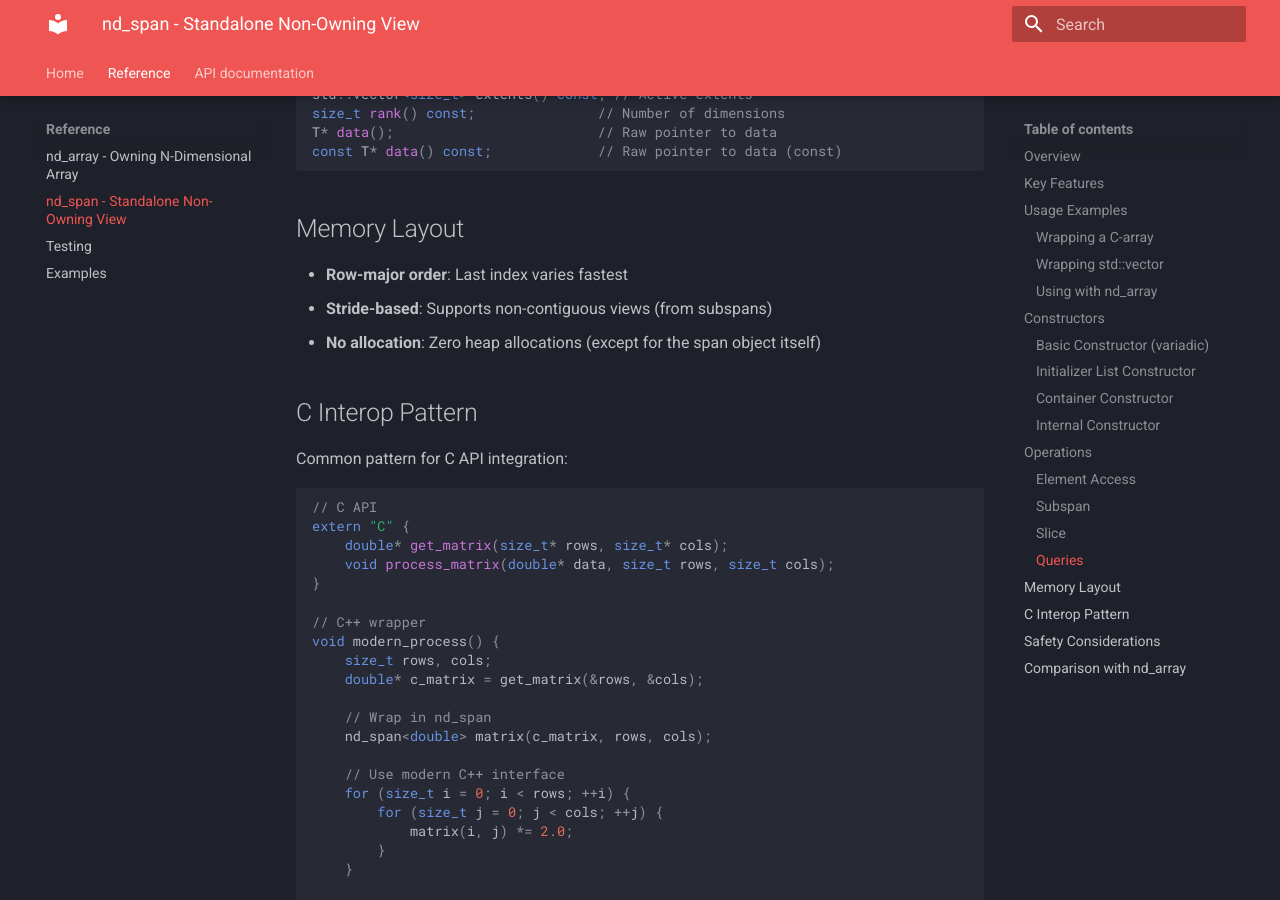
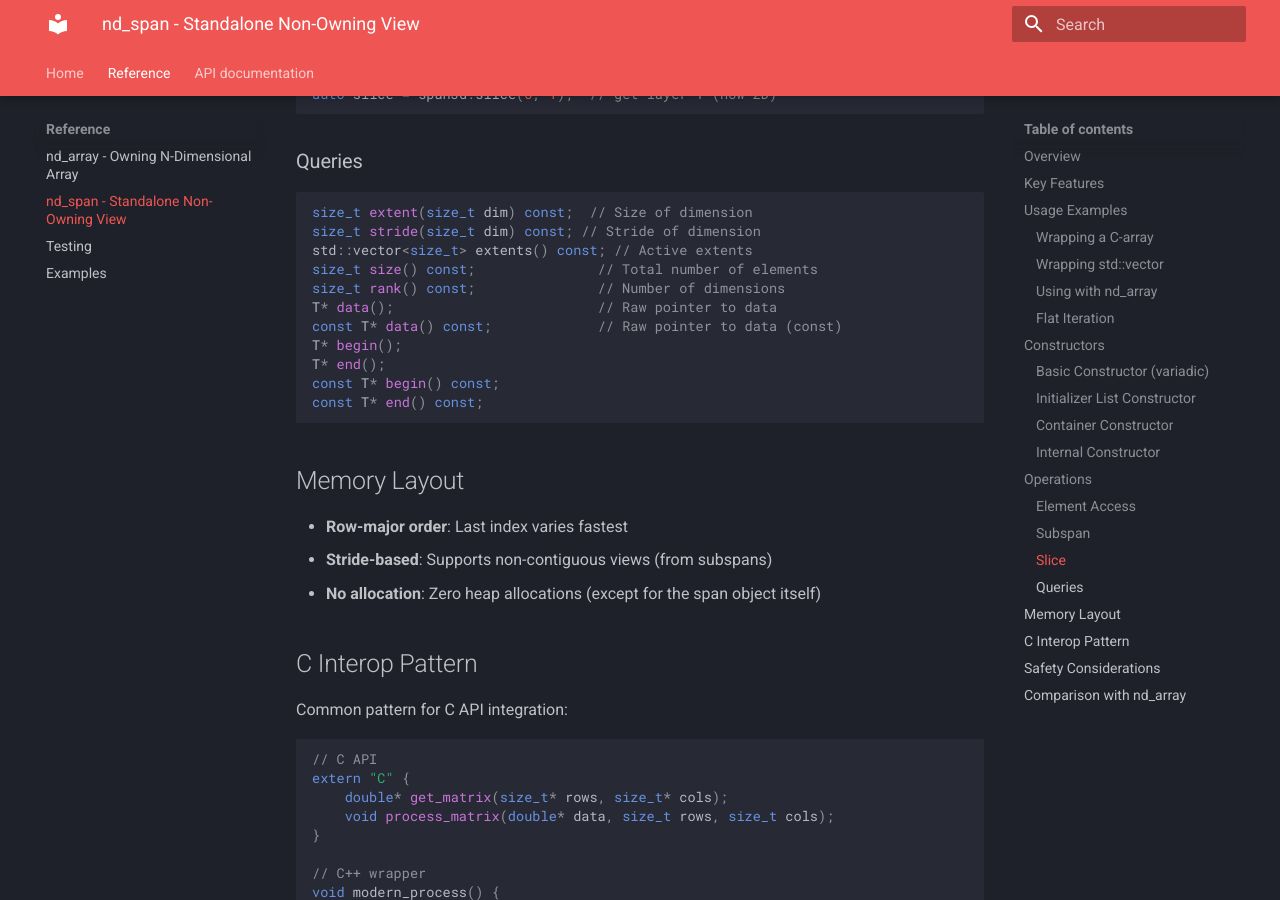
Before and after one commit to pingelit/nd_array, an MkDocs documentation site: the page built from docs/nd-span-guide.md, in a window 1280 px wide and 900 px high, scrolled down 3121 px. Built offline with MkDocs 1.6.1 and Material for MkDocs 9.7.7, drawn with Linux system fonts in a browser that asks for light colours; some of the changed text lies outside the part shown.

Commit message:
Feat: add iterator access for range-based for-loops

````diff
--- a/docs/nd-span-guide.md
+++ b/docs/nd-span-guide.md
@@ -52,6 +52,14 @@ nd_array<int> arr(4, 5);
 // Get a subview
 auto sub = arr.subspan(0, 1, 3);  // rows 1-2
 sub(0, 2) = 99;  // modifies original array
+```
+
+### Flat Iteration
+
+```cpp
+for (const auto& value : span) {
+    std::cout << value << "\n";
+}
 ```
 
 ## Constructors
@@ -144,9 +152,14 @@ auto slice = span3d.slice(0, 1);  // get layer 1 (now 2D)
 size_t extent(size_t dim) const;  // Size of dimension
 size_t stride(size_t dim) const; // Stride of dimension
 std::vector<size_t> extents() const; // Active extents
+size_t size() const;               // Total number of elements
 size_t rank() const;               // Number of dimensions
 T* data();                         // Raw pointer to data
 const T* data() const;             // Raw pointer to data (const)
+T* begin();
+T* end();
+const T* begin() const;
+const T* end() const;
 ```
 
 ## Memory Layout
````
Also changed, not shown: docs/nd-array-guide.md (+12 -0 lines), 1 other file.
